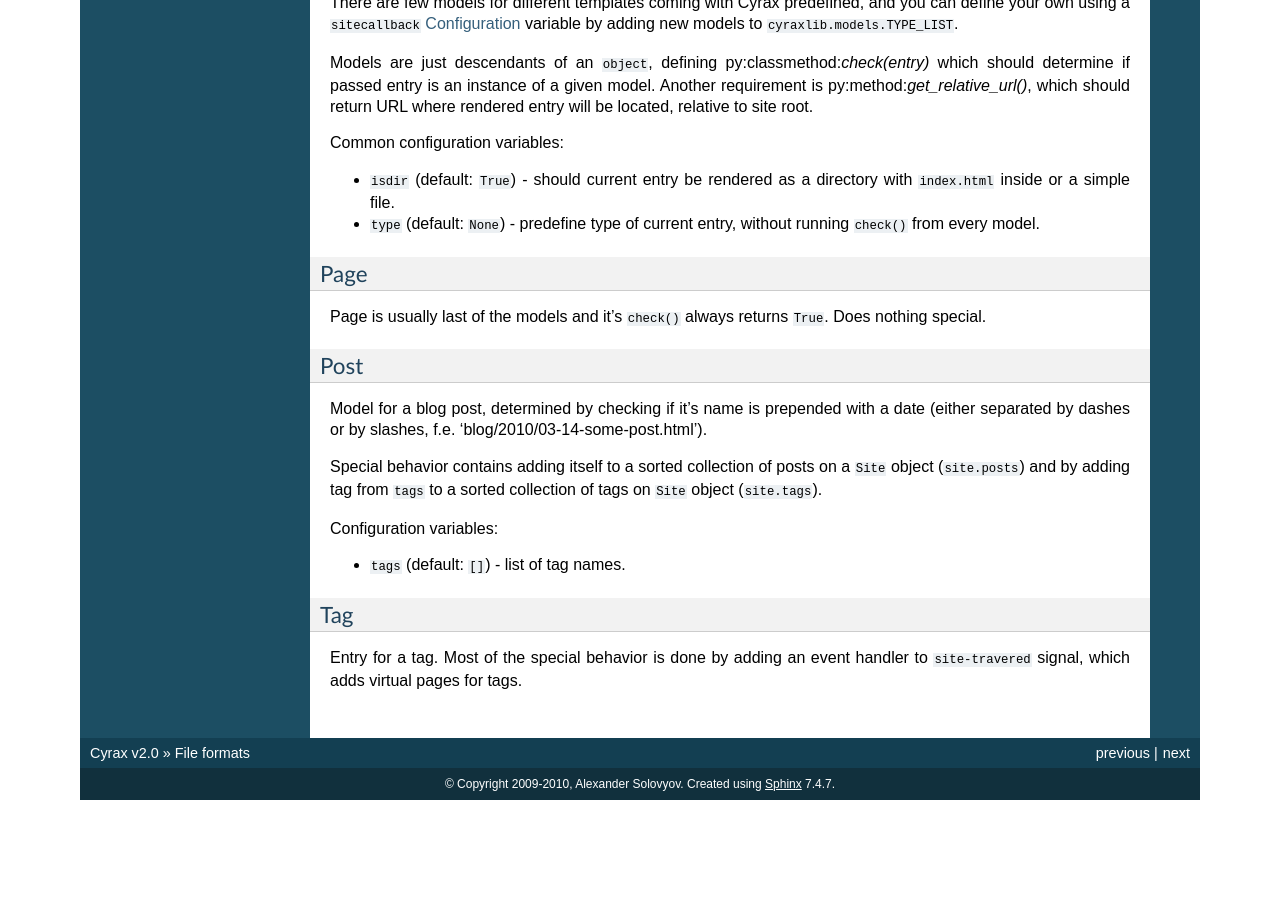
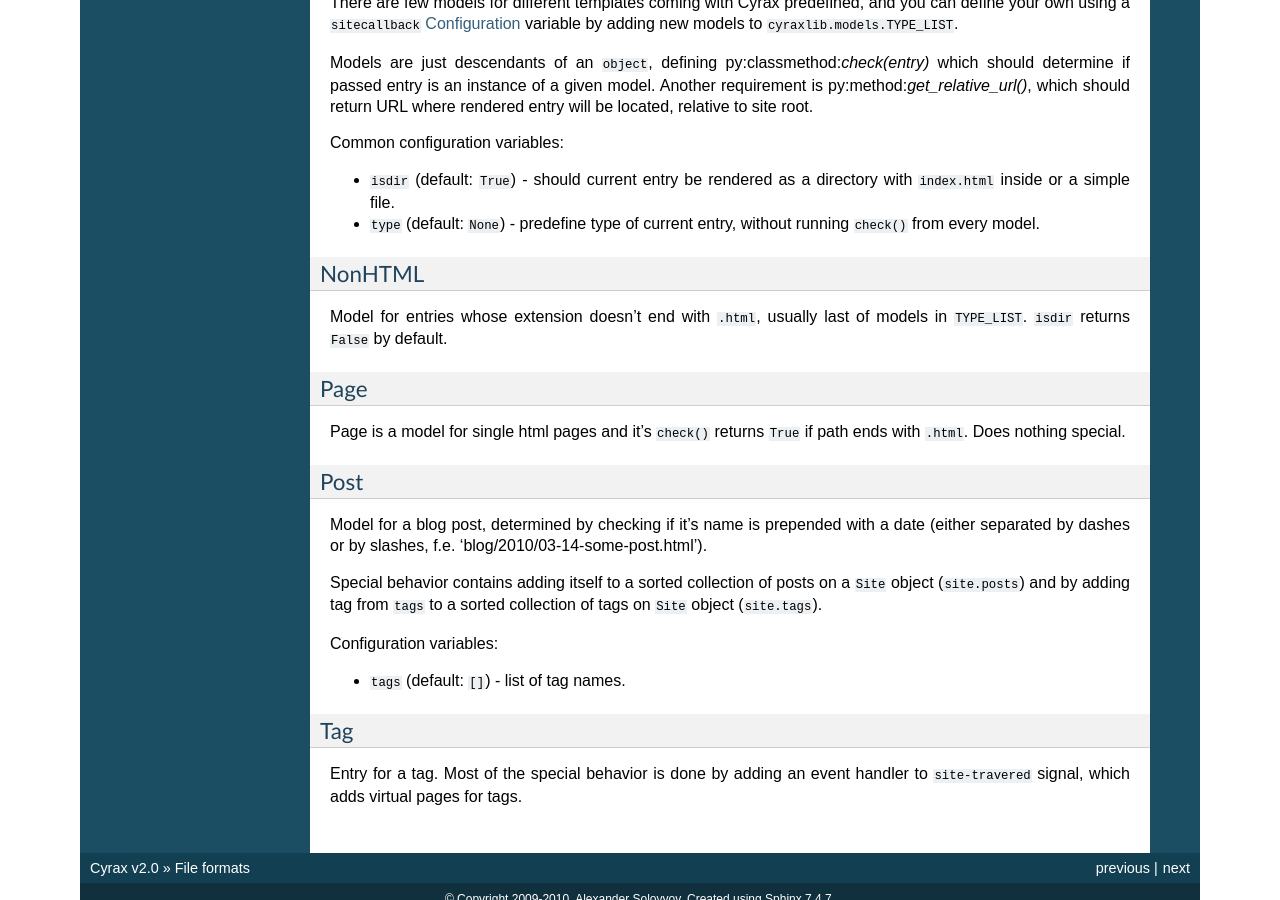
Before and after one commit to piranha/cyrax, a Sphinx documentation site: the page built from docs/formats.rst, in a window 1280 px wide and 900 px high, scrolled down 1159 px. Built offline with Sphinx 7.4.7, drawn with Linux system fonts in a browser that asks for light colours; the version number is read from the project's files by our own code; before the commit the page ends 1959 px from its top, so only the background shows below that.

Commit message:
add model for non-html entries

```diff
--- a/docs/formats.rst
+++ b/docs/formats.rst
@@ -85,11 +85,17 @@ Common configuration variables:
 - ``type`` (default: ``None``) - predefine type of current entry, without
   running ``check()`` from every model.
 
+NonHTML
+~~~~~~~
+
+Model for entries whose extension doesn't end with ``.html``, usually last of
+models in ``TYPE_LIST``. ``isdir`` returns ``False`` by default.
+
 Page
 ~~~~
 
-Page is usually last of the models and it's ``check()`` always returns
-``True``. Does nothing special.
+Page is a model for single html pages and it's ``check()`` returns ``True`` if
+path ends with ``.html``. Does nothing special.
 
 Post
 ~~~~
```
Also changed, not shown: 1 other file.
